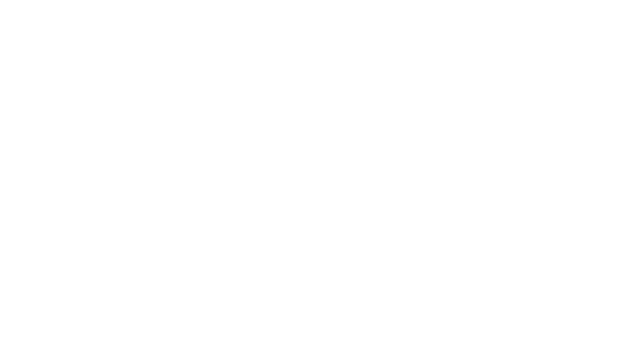
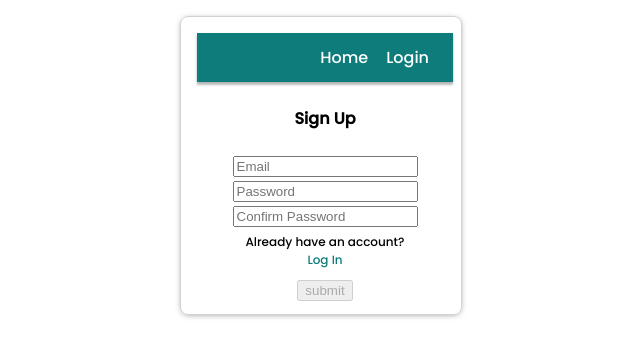
Before and after one commit to Build-Week-Wunderlist-3/Front-end, a React (Create React App) app in the folder my-app/: page /signup in a window 1280 px wide. Shown: the top 356 px of the page, without its empty margins (319-959 px from the left). Built offline with nearby package versions, Linux system fonts and the light colour scheme.

Commit message:
Added all the Routing for Login and SignUp

```diff
--- a/my-app/src/App.css
+++ b/my-app/src/App.css
@@ -38,7 +38,6 @@
   }
 }
 
-
 .errors {
   margin: 8px;
   font-size: 10px;
@@ -73,10 +72,11 @@
   color: white;
 }
 
-
 /*COMPLETED ITEMS */
 .completed {
+  text-decoration: line-through;
+}
 
-  text-decoration: line-through;
-
+.signup-link {
+  color: #0e7c7b;
 }
--- a/my-app/src/App.js
+++ b/my-app/src/App.js
@@ -1,4 +1,3 @@
-
 import React from "react";
 import "./App.css";
 import { BrowserRouter as Router, Route, Switch, Link } from "react-router-dom";
@@ -13,16 +12,15 @@
   return (
     <Router>
       <div className="App">
-        {/* <Switch> */}
-        <Route exact path="/" component={Home} />
-        {/* <Route path="/login" compoennt={Login} />
-          <Route path="/signup" component={SignUp} />*/}
-        <Route path="/updatetodo" component={UpdateTodo} />
-        <Route path="/todolist" component={TodoList} />
-        {/* </Switch> */}
+        <Switch>
+          <Route exact path="/" component={Home} />
+          <Route path="/login" component={Login} />
+          <Route path="/signup" component={SignUp} />
+          <Route path="/updatetodo" component={UpdateTodo} />
+          <Route path="/todolist" component={TodoList} />
+        </Switch>
       </div>
     </Router>
-
   );
 }
 
--- a/my-app/src/components/Home.js
+++ b/my-app/src/components/Home.js
@@ -6,6 +6,9 @@
     <div className="App">
       <ul>
         <li>
+          <Link to="/login">Log In</Link>
+        </li>
+        <li>
           <Link to="/todolist">Todo List</Link>
         </li>
       </ul>
--- a/my-app/src/components/Login.js
+++ b/my-app/src/components/Login.js
@@ -1,7 +1,8 @@
-import React, { useState, useEffect } from 'react';
-import loginFormSchema from '../validation/loginFormSchema'
-import * as yup from 'yup'
-import styled from 'styled-components'
+import React, { useState, useEffect } from "react";
+import loginFormSchema from "../validation/loginFormSchema";
+import * as yup from "yup";
+import styled from "styled-components";
+import { Link } from "react-router-dom";
 
 const StyledContainer = styled.div`
   border: 1px solid rgb(210, 210, 210);
@@ -15,101 +16,110 @@
   flex-direction: column;
   justify-content: space-between;
 
-    div.inputs{
+  div.inputs {
     display: flex;
     flex-direction: column;
   }
-`
+`;
 
 const initialFormValues = {
-    email: '',
-    password: '',
-}
+  email: "",
+  password: "",
+};
 
 const initialFormErrors = {
-    email: '',
-    password: '',
-}
+  email: "",
+  password: "",
+};
 
-const initialDisabledBtn = true
-
+const initialDisabledBtn = true;
 
 function Login() {
-    const [formValues, setFormValues] = useState(initialFormValues)
-    const [formErrors, setFormErrors] = useState(initialFormErrors)
-    const [disabledBtn, setDisabledBtn] = useState(initialDisabledBtn)
+  const [formValues, setFormValues] = useState(initialFormValues);
+  const [formErrors, setFormErrors] = useState(initialFormErrors);
+  const [disabledBtn, setDisabledBtn] = useState(initialDisabledBtn);
 
-    const onInputChange = e => {
-        const name = e.target.name
-        const value = e.target.value
+  const onInputChange = (e) => {
+    const name = e.target.name;
+    const value = e.target.value;
 
     yup
       .reach(loginFormSchema, name)
       .validate(value)
-            .then(valid => {
+      .then((valid) => {
         setFormErrors({
           ...formErrors,
-                    [name]: ''
+          [name]: "",
+        });
       })
-            })
-            .catch(err => {
+      .catch((err) => {
         setFormErrors({
           ...formErrors,
-                    [name]: err.errors[0]
-                })
-            })
+          [name]: err.errors[0],
+        });
+      });
     setFormValues({
       ...formValues,
-            [name]: value
-        })
-    }
+      [name]: value,
+    });
+  };
 
-    const handleSubmit = e => {
-        e.preventDefault()
+  const handleSubmit = (e) => {
+    e.preventDefault();
 
-        setFormValues(initialFormValues)
-
-    }
+    setFormValues(initialFormValues);
+  };
 
   useEffect(() => {
-        loginFormSchema.isValid(formValues)
-            .then(valid => {
-                setDisabledBtn(!valid)
-            })
-    }, [formValues])
-
+    loginFormSchema.isValid(formValues).then((valid) => {
+      setDisabledBtn(!valid);
+    });
+  }, [formValues]);
 
   return (
     <StyledContainer>
-            <div className='form-group inputs'>
+      <ul>
+        <li>
+          <Link to="/">Home</Link>
+        </li>
+        <li>
+          <Link to="/signup">Sign Up</Link>
+        </li>
+      </ul>
+      <div className="form-group inputs">
         <h4>Login</h4>
         <div>
           <input
             value={formValues.email}
             onChange={onInputChange}
-                        placeholder='Email'
-                        name='email'
-                        type='email'
+            placeholder="Email"
+            name="email"
+            type="email"
           />
           <input
             value={formValues.password}
             onChange={onInputChange}
-                        placeholder='Password'
-                        name='password'
-                        type='password'
+            placeholder="Password"
+            name="password"
+            type="password"
           />
         </div>
       </div>
-            <div className='form-group submit'>
-                <div className='errors'>
+      <div className="form-group submit">
+        <div className="errors">
           <div>{formErrors.email}</div>
           <div>{formErrors.password}</div>
         </div>
-                <button disabled={disabledBtn} onSubmit={handleSubmit}>submit</button>
+        <button disabled={disabledBtn} onSubmit={handleSubmit}>
+          submit
+        </button>
+        Still don't have an account?
+        <Link className="signup-link" to="/signup">
+          Sign Up
+        </Link>
       </div>
     </StyledContainer>
-    )
-
+  );
 }
 
-export default Login
+export default Login;
--- a/my-app/src/components/SignUp.js
+++ b/my-app/src/components/SignUp.js
@@ -1,7 +1,9 @@
-import React, { useState, useEffect } from 'react';
-import signUpFormSchema from '../validation/signUpFormSchema'
-import * as yup from 'yup'
-import styled from 'styled-components'
+import React, { useState, useEffect } from "react";
+import signUpFormSchema from "../validation/signUpFormSchema";
+import * as yup from "yup";
+import styled from "styled-components";
+import { Link } from "react-router-dom";
+import { axiosWithAuth } from "../utils/axiosWithAuth";
 
 const StyledContainer = styled.div`
   border: 1px solid rgb(210, 210, 210);
@@ -15,103 +17,106 @@
   flex-direction: column;
   justify-content: space-between;
 
-    div.inputs{
+  div.inputs {
     display: flex;
     flex-direction: column;
-
   }
-    div.already{
+  div.already {
     font-size: 12px;
     margin-top: 2%;
   }
-    div.already p{
+  div.already p {
     margin: 0;
   }
 
-    div.signUpLogin{
+  div.signUpLogin {
     display: flex;
     justify-content: center;
   }
-    div.signUpLogin p{
+  div.signUpLogin p {
     margin: 0;
   }
-
-`
-
-
+`;
 
 const initialFormValues = {
-    email: '',
-    password: '',
-}
+  email: "",
+  password: "",
+};
 
 const initialFormErrors = {
-    email: '',
-    password: '',
-    passwordConfirmation: '',
-}
+  email: "",
+  password: "",
+  passwordConfirmation: "",
+};
 
-const initialDisabledBtn = true
-
+const initialDisabledBtn = true;
 
 function SignUp() {
-    const [formValues, setFormValues] = useState(initialFormValues)
-    const [formErrors, setFormErrors] = useState(initialFormErrors)
-    const [disabledBtn, setDisabledBtn] = useState(initialDisabledBtn)
+  const [formValues, setFormValues] = useState(initialFormValues);
+  const [formErrors, setFormErrors] = useState(initialFormErrors);
+  const [disabledBtn, setDisabledBtn] = useState(initialDisabledBtn);
 
-    const onInputChange = e => {
-        const name = e.target.name
-        const value = e.target.value
+  const onInputChange = (e) => {
+    const name = e.target.name;
+    const value = e.target.value;
 
     yup
       .reach(signUpFormSchema, name)
       .validate(value)
-            .then(valid => {
+      .then((valid) => {
         setFormErrors({
           ...formErrors,
-                    [name]: ''
+          [name]: "",
+        });
       })
-            })
-            .catch(err => {
+      .catch((err) => {
         setFormErrors({
           ...formErrors,
-                    [name]: err.errors[0]
-                })
-            })
+          [name]: err.errors[0],
+        });
+      });
     setFormValues({
       ...formValues,
-            [name]: value
+      [name]: value,
+    });
+  };
+
+  const handleSubmit = (e) => {
+    e.preventDefault();
+    setFormValues(...formValues);
+    axiosWithAuth()
+      .post("/api/register", formValues)
+      .then((res) => {
+        console.log("SIGNUP- RES:", res);
       })
-    }
-
-    const handleSubmit = e => {
-        e.preventDefault()
-
-        setFormValues(initialFormValues)
-
-    }
+      .catch((err) => console.log("SIGNUP ERROR:", err));
+  };
 
   useEffect(() => {
-        signUpFormSchema.isValid(formValues)
-            .then(valid => {
-                setDisabledBtn(!valid)
-            })
-    }, [formValues])
-
-
-
+    signUpFormSchema.isValid(formValues).then((valid) => {
+      setDisabledBtn(!valid);
+    });
+  }, [formValues]);
 
   return (
     <StyledContainer>
-            <div className='form-group inputs'>
+      <ul>
+        <li>
+          <Link to="/">Home</Link>
+        </li>
+        <li>
+          <Link to="/login">Login</Link>
+        </li>
+      </ul>
+      <div className="form-group inputs">
         <h4>Sign Up</h4>
         <div>
           <input
             value={formValues.email}
             onChange={onInputChange}
-                        placeholder='Email'
-                        name='email'
-                        type='email'
+            placeholder="Email"
+            name="email"
+            type="email"
           />
           {/* <label>Username:
                     <input
@@ -124,34 +129,37 @@
           <input
             value={formValues.password}
             onChange={onInputChange}
-                        placeholder='Password'
-                        name='password'
-                        type='password'
+            placeholder="Password"
+            name="password"
+            type="password"
           />
           <input
             value={formValues.passwordConfirmation}
             onChange={onInputChange}
-                        placeholder='Confirm Password'
-                        name='passwordConfirmation'
-                        type='password'
+            placeholder="Confirm Password"
+            name="passwordConfirmation"
+            type="password"
           />
         </div>
-                <div className='already'>
+        <div className="already">
           <p>Already have an account?</p>
-                    <a href='/'>Log In</a>
+          <Link className="signup-link" to="/login">
+            Log In
+          </Link>
         </div>
       </div>
-            <div className='form-group submit'>
-                <div className='errors'>
+      <div className="form-group submit">
+        <div className="errors">
           <div>{formErrors.email}</div>
           <div>{formErrors.password}</div>
           <div>{formErrors.passwordConfirmation}</div>
         </div>
-                <button disabled={disabledBtn} onSubmit={handleSubmit}>submit</button>
+        <button disabled={disabledBtn} onSubmit={handleSubmit}>
+          submit
+        </button>
       </div>
     </StyledContainer>
-    )
-
+  );
 }
 
 export default SignUp;
```
Lines whose indentation alone changed are shown as unchanged.
